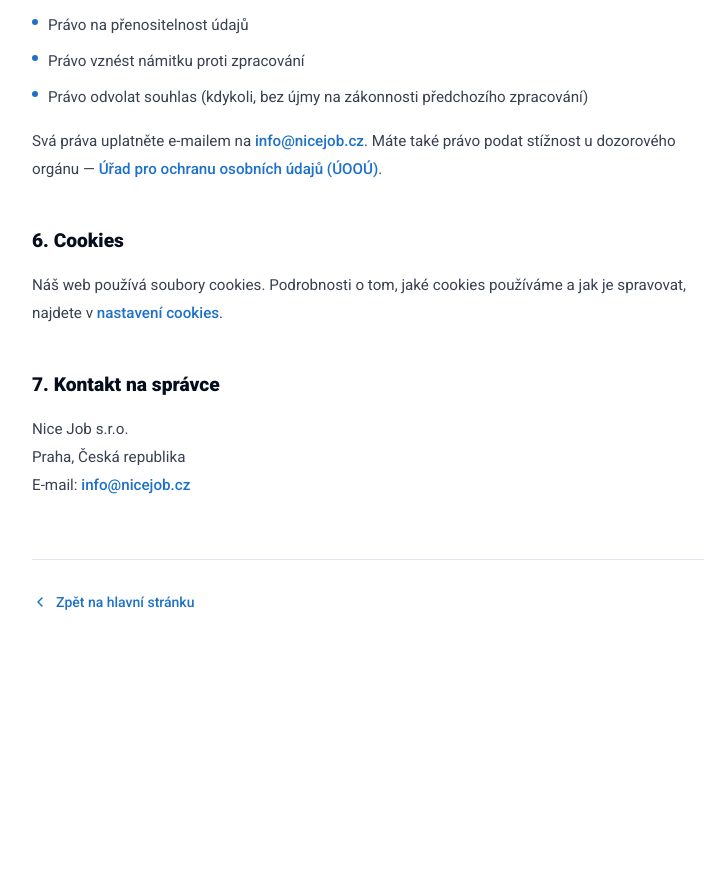
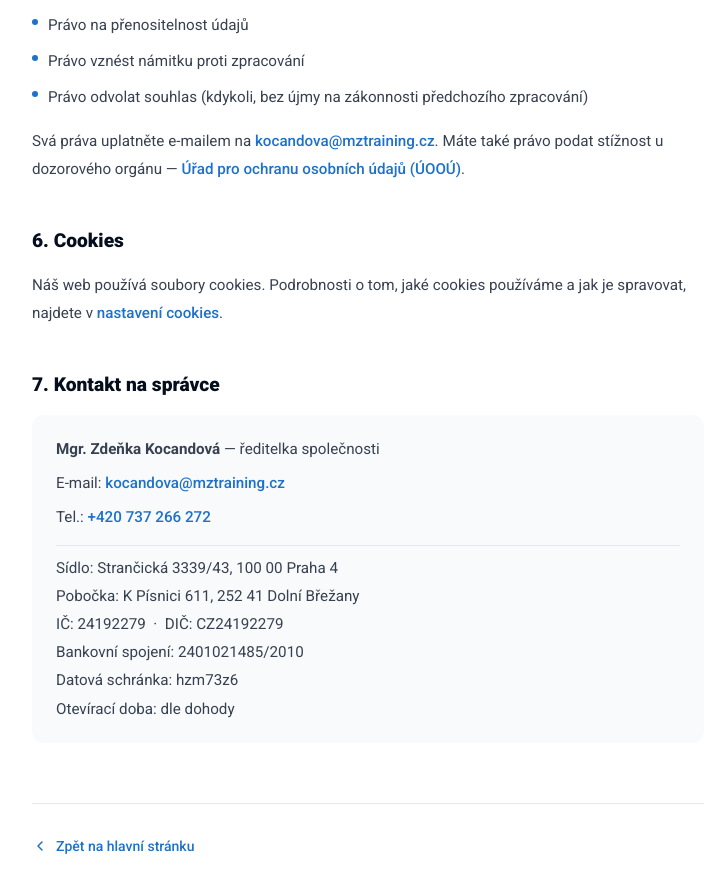
Before and after one commit to Hrny92/nicejob, a Next.js app: page /gdpr in a window 1280 px wide. Shown: the part 1780-2670 px from the top of the page, without its empty margins (272-989 px from the left). Before the commit the page ends 2477 px from the top, so only its background shows below. Built offline with nearby package versions, Linux system fonts and the light colour scheme.

Commit message:
fix: update all contact info to real company data (Kocandová / mztraining)

```diff
--- a/app/gdpr/page.tsx
+++ b/app/gdpr/page.tsx
@@ -3,7 +3,7 @@ import type { Metadata } from 'next'
 
 export const metadata: Metadata = {
   title: 'Ochrana osobních údajů | Nice Job',
-  description: 'Informace o zpracování osobních údajů společností Nice Job s.r.o. dle GDPR.',
+  description: 'Informace o zpracování osobních údajů společností Nice Job dle GDPR.',
 }
 
 export default function GdprPage() {
@@ -55,8 +55,9 @@ export default function GdprPage() {
               1. Správce osobních údajů
             </h2>
             <p>
-              Správcem vašich osobních údajů je společnost <strong>Nice Job s.r.o.</strong>,
-              se sídlem Praha, Česká republika (dále jen „Správce").
+              Správcem vašich osobních údajů je <strong>Mgr. Zdeňka Kocandová</strong>,
+              ředitelka společnosti Nice Job, se sídlem Strančická 3339/43, 100 00 Praha 4
+              (dále jen „Správce"). IČ: 24192279, DIČ: CZ24192279.
               Správce zpracovává osobní údaje v souladu s Nařízením Evropského parlamentu a Rady (EU)
               2016/679 (GDPR) a zákonem č. 110/2019 Sb., o zpracování osobních údajů.
             </p>
@@ -136,8 +137,8 @@ export default function GdprPage() {
             </ul>
             <p className="mt-4">
               Svá práva uplatněte e-mailem na{' '}
-              <a href="mailto:info@nicejob.cz" className="text-brand-blue hover:underline font-medium" style={{ color: '#1E71C9' }}>
-                info@nicejob.cz
+              <a href="mailto:kocandova@mztraining.cz" className="font-medium hover:underline" style={{ color: '#1E71C9' }}>
+                kocandova@mztraining.cz
               </a>.
               Máte také právo podat stížnost u dozorového orgánu —{' '}
               <a href="https://www.uoou.cz" target="_blank" rel="noopener noreferrer"
@@ -164,14 +165,29 @@ export default function GdprPage() {
             <h2 style={{ fontFamily: 'Roboto, system-ui, sans-serif', fontWeight: 800, fontSize: '1.2rem', color: '#050e1d', marginBottom: 12 }}>
               7. Kontakt na správce
             </h2>
-            <p>
-              Nice Job s.r.o.<br />
-              Praha, Česká republika<br />
-              E-mail:{' '}
-              <a href="mailto:info@nicejob.cz" className="font-medium hover:underline" style={{ color: '#1E71C9' }}>
-                info@nicejob.cz
-              </a>
-            </p>
+            <div style={{ background: '#f8fafc', borderRadius: 12, padding: '20px 24px', display: 'flex', flexDirection: 'column', gap: 6 }}>
+              <p><strong>Mgr. Zdeňka Kocandová</strong> — ředitelka společnosti</p>
+              <p>
+                E-mail:{' '}
+                <a href="mailto:kocandova@mztraining.cz" className="font-medium hover:underline" style={{ color: '#1E71C9' }}>
+                  kocandova@mztraining.cz
+                </a>
+              </p>
+              <p>
+                Tel.:{' '}
+                <a href="tel:+420737266272" className="font-medium hover:underline" style={{ color: '#1E71C9' }}>
+                  +420 737 266 272
+                </a>
+              </p>
+              <p style={{ marginTop: 8, paddingTop: 8, borderTop: '1px solid #e2e8f0' }}>
+                Sídlo: Strančická 3339/43, 100 00 Praha 4<br />
+                Pobočka: K Písnici 611, 252 41 Dolní Břežany<br />
+                IČ: 24192279 &nbsp;·&nbsp; DIČ: CZ24192279<br />
+                Bankovní spojení: 2401021485/2010<br />
+                Datová schránka: hzm73z6<br />
+                Otevírací doba: dle dohody
+              </p>
+            </div>
           </section>
 
         </div>
--- a/app/pozice/[slug]/page.tsx
+++ b/app/pozice/[slug]/page.tsx
@@ -228,7 +228,7 @@ export default async function PoziceDetailPage({ params }: { params: { slug: str
               </p>
 
               <a
-                href={`mailto:info@nicejob.cz?subject=Zájem o pozici: ${encodeURIComponent(p.nazev)}`}
+                href={`mailto:kocandova@mztraining.cz?subject=Zájem o pozici: ${encodeURIComponent(p.nazev)}`}
                 className="block w-full text-center bg-brand-dark text-white
                            px-5 py-3.5 rounded-full text-sm font-semibold mb-3
                            hover:bg-brand-mid transition-all duration-300"
--- a/components/ContactDrawer.tsx
+++ b/components/ContactDrawer.tsx
@@ -7,7 +7,7 @@ import { gsap } from 'gsap'
 const CONTACT = {
   name:     'Mgr. Zdeňka Kocandová',
   title:    'ředitelka společnosti',
-  phone:    '+420 737 277 272',
+  phone:    '+420 737 266 272',
   email:    'kocandova@mztraining.cz',
   linkedin: 'https://www.linkedin.com/in/zdenkakocandova/',
   web:      'https://mztraining.cz/',
--- a/components/ContactModal.tsx
+++ b/components/ContactModal.tsx
@@ -309,7 +309,7 @@ export default function ContactModal() {
                   borderRadius: 10, padding: '10px 14px',
                   color: '#be1622', fontSize: '0.85rem',
                 }}>
-                  Nepodařilo se odeslat zprávu. Zkuste to prosím znovu nebo nás kontaktujte na info@nicejob.cz.
+                  Nepodařilo se odeslat zprávu. Zkuste to prosím znovu nebo nás kontaktujte na kocandova@mztraining.cz.
                 </p>
               )}
 
--- a/components/Footer.tsx
+++ b/components/Footer.tsx
@@ -84,21 +84,21 @@ export default function Footer() {
               Kontakt
             </span>
             <a
-              href="mailto:info@nicejob.cz"
+              href="mailto:kocandova@mztraining.cz"
               style={{ color: 'rgba(255,255,255,0.55)', fontSize: '0.9rem' }}
               className="hover:text-white transition-colors duration-200 w-fit"
             >
-              info@nicejob.cz
+              kocandova@mztraining.cz
             </a>
             <a
-              href="tel:+420123456789"
+              href="tel:+420737266272"
               style={{ color: 'rgba(255,255,255,0.55)', fontSize: '0.9rem' }}
               className="hover:text-white transition-colors duration-200 w-fit"
             >
-              +420 123 456 789
+              +420 737 266 272
             </a>
             <a
-              href="https://linkedin.com"
+              href="https://www.linkedin.com/in/zdenkakocandova/"
               target="_blank"
               rel="noopener noreferrer"
               style={{ color: 'rgba(255,255,255,0.55)', fontSize: '0.9rem' }}
```
